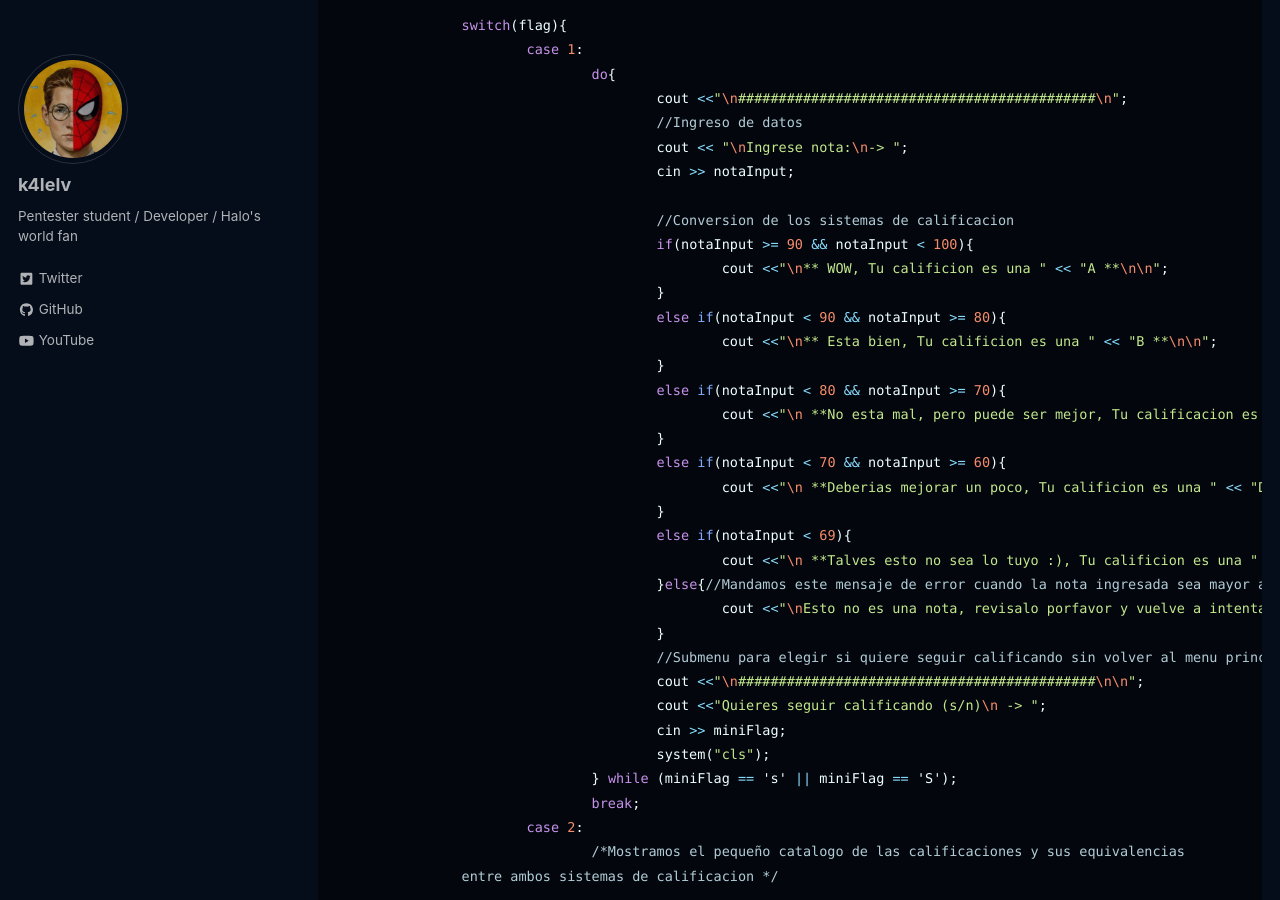
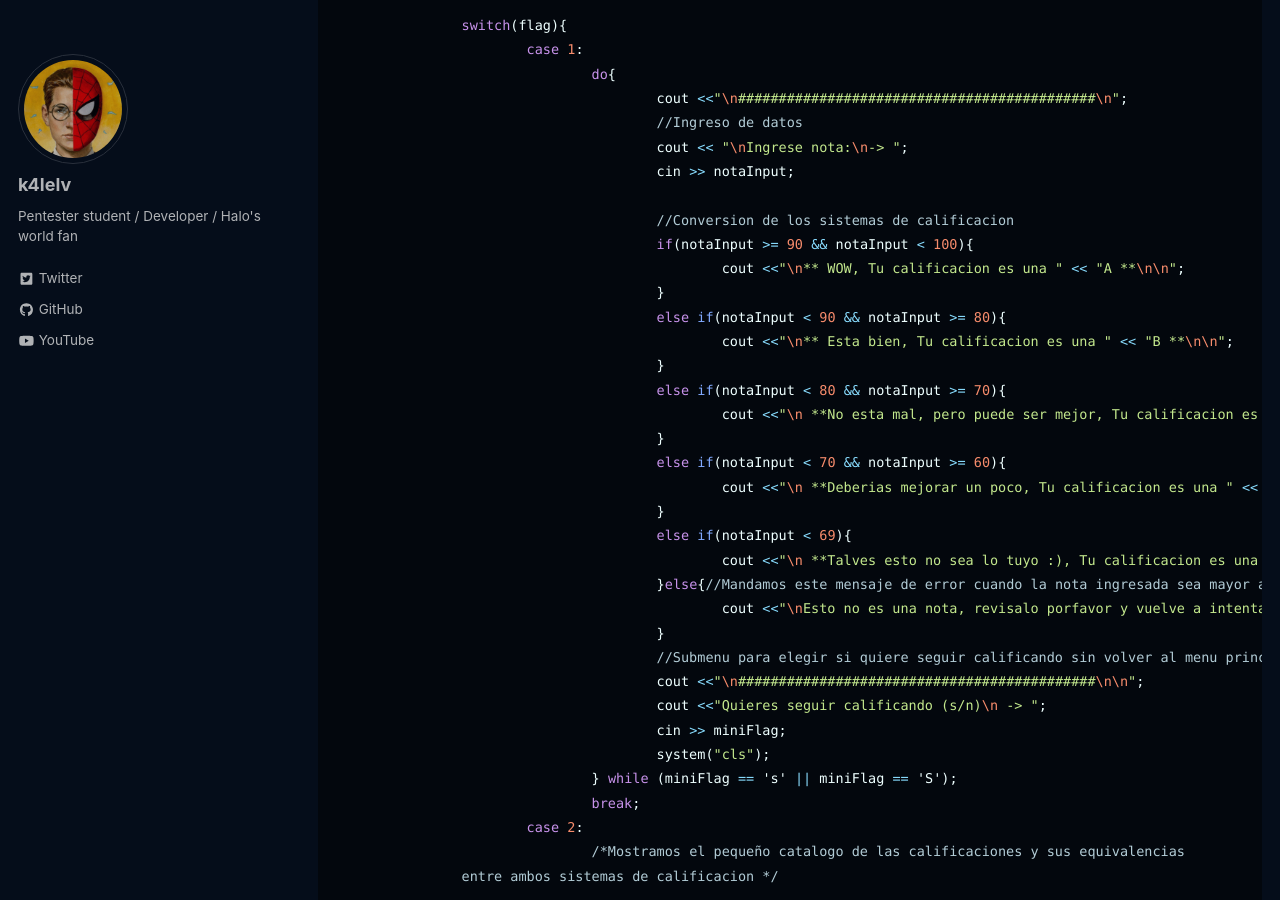
Before and after one commit to k4lelv/k4lelv.github.io, a Jekyll site: the page built from _posts/2021-11-19-Ejemplos-sencillos en-C++.md, in a window 1280 px wide and 900 px high, scrolled down 2794 px. Built offline with Jekyll 4.4.1, drawn with Linux system fonts in a browser that asks for light colours; cached includes are drawn as plain includes; a script that is not in the unit is left out.

Commit message:
horrores ortográficos

```diff
--- a/_posts/2021-11-19-Ejemplos-sencillos en-C++.md
+++ b/_posts/2021-11-19-Ejemplos-sencillos en-C++.md
@@ -112,19 +112,19 @@ int main(){
 
 					//Conversion de los sistemas de calificacion
 					if(notaInput >= 90 && notaInput < 100){
-						cout <<"\n** WOW, Tu calificion es una " << "A **\n\n";
+						cout <<"\n** WOW, Tu calificacion es una " << "A **\n\n";
 					}
 					else if(notaInput < 90 && notaInput >= 80){
-						cout <<"\n** Esta bien, Tu calificion es una " << "B **\n\n";
+						cout <<"\n** Esta bien, Tu calificacion es una " << "B **\n\n";
 					}
 					else if(notaInput < 80 && notaInput >= 70){
 						cout <<"\n **No esta mal, pero puede ser mejor, Tu calificacion es una " << "C **\n\n";
 					}
 					else if(notaInput < 70 && notaInput >= 60){
-						cout <<"\n **Deberias mejorar un poco, Tu calificion es una " << "D **\n\n";
+						cout <<"\n **Deberias mejorar un poco, Tu calificacion es una " << "D **\n\n";
 					}
 					else if(notaInput < 69){
-						cout <<"\n **Talves esto no sea lo tuyo :), Tu calificion es una " << "F **\n\n";
+						cout <<"\n **Talves esto no sea lo tuyo :), Tu calificacion es una " << "F **\n\n";
 					}else{//Mandamos este mensaje de error cuando la nota ingresada sea mayor a 100
 						cout <<"\nEsto no es una nota, revisalo porfavor y vuelve a intentarlo\n\n";
 					}
```
